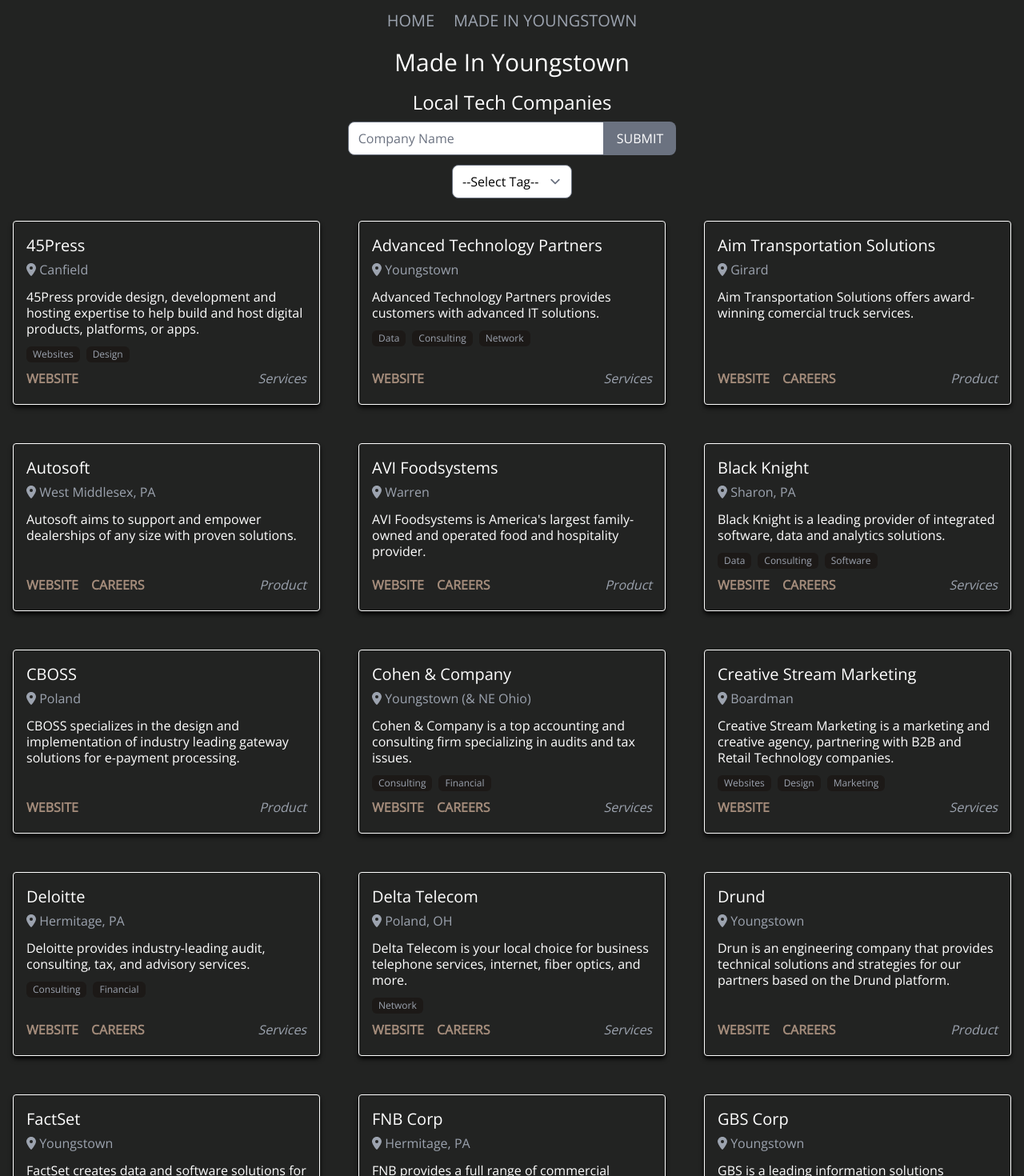
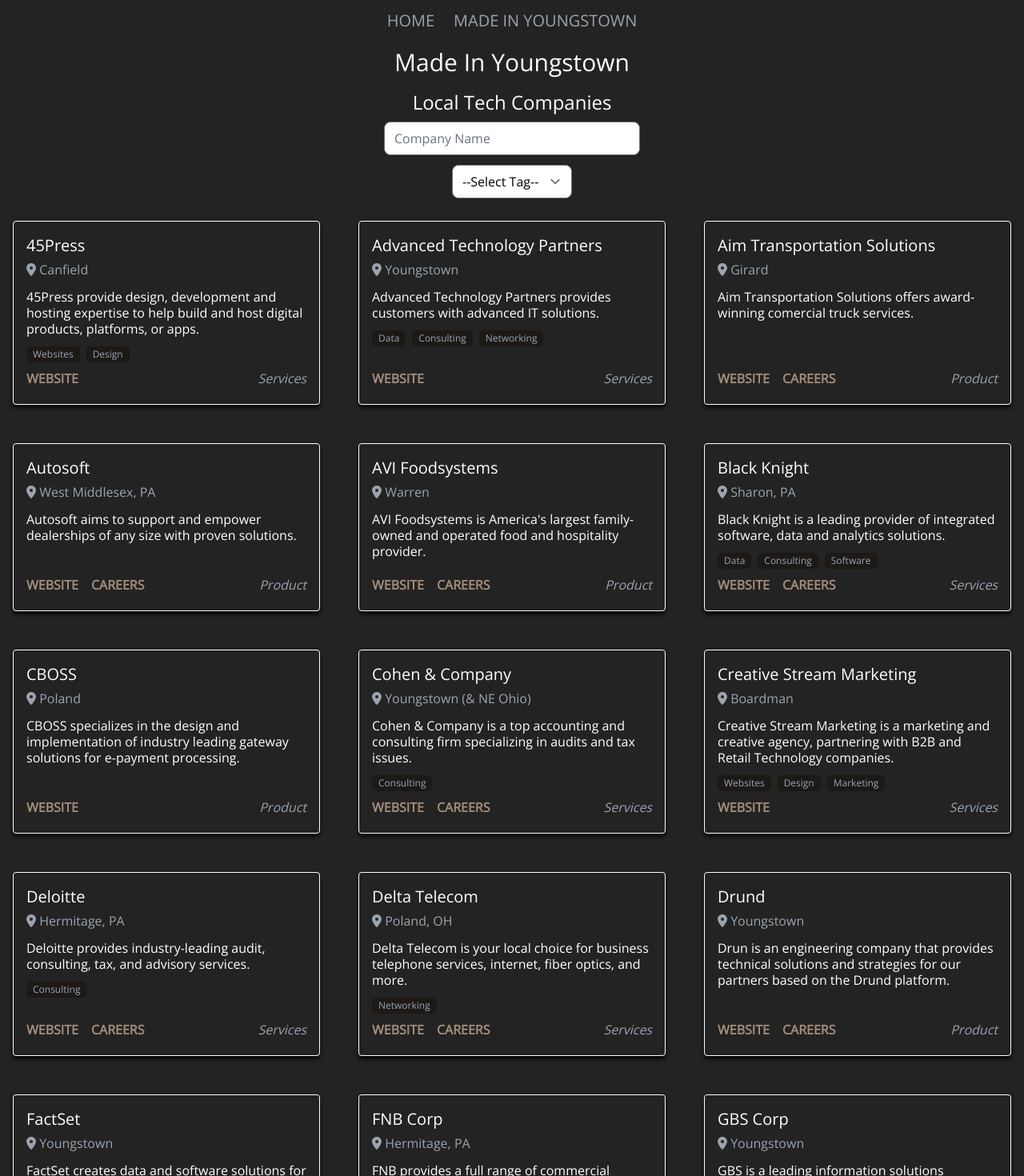
Before and after one commit to codeyoungstown/next-codeyoungstown.com, a Next.js app: page /made-in-youngstown in a window 1280 px wide. Shown: the top 1470 px of the page at 80% size. Built offline with nearby package versions, Linux system fonts and the light colour scheme.

Commit message:
Adjustments
- removed submit button
- alphabetized the tags
- changed no results to p
- removed financial tag
- added podcast link

```diff
--- a/components/Companies.tsx
+++ b/components/Companies.tsx
@@ -11,9 +11,6 @@ export default function Companies() {
   const [select, setSelect] = useState("");
   const handleSearch = (e) => {
     setSearch(e.target.value);
-  };
-  const handleSubmit = (e) => {
-    e.preventDefault();
   };
   const handleSelect = (e) => {
     setSelect(e.target.value);
@@ -32,11 +29,7 @@ export default function Companies() {
 
   return (
     <div className="w-full">
-      <Search
-        handleSearch={handleSearch}
-        handleSubmit={handleSubmit}
-        placeHolder="Company Name"
-      />
+      <Search handleSearch={handleSearch} placeHolder="Company Name" />
       <SelectTags onChange={handleSelect} />
       <div className="flex flex-col w-full sm:grid sm:grid-cols-2 sm:gap-4 sm:content-start lg:grid-cols-3">
         {filteredCompanies.length ? (
@@ -120,14 +113,13 @@ const SelectTags = ({ onChange }) => {
       onChange={onChange}
     >
       <option value="">--Select Tag--</option>
+      <option value="Consulting">Consulting</option>
+      <option value="Design">Design</option>
+      <option value="Marketing">Marketing</option>
+      <option value="Networking">Networking</option>
+      <option value="SEO">SEO</option>
+      <option value="Software">Software</option>
       <option value="Websites">Websites</option>
-      <option value="Design">Design</option>
-      <option value="Network">Network</option>
-      <option value="SEO">SEO</option>
-      <option value="Marketing">Marketing</option>
-      <option value="Consulting">Consulting</option>
-      <option value="Software">Software</option>
-      <option value="Financial">Financial</option>
     </select>
   );
 };
@@ -135,7 +127,7 @@ const SelectTags = ({ onChange }) => {
 const NoResult = () => {
   return (
     <div className="col-span-full p-5">
-      <h4 className="text-center text-2xl">No Results Found</h4>
+      <p className="text-center text-2xl">No Results Found</p>
     </div>
   );
 };
--- a/components/Search.tsx
+++ b/components/Search.tsx
@@ -1,5 +1,15 @@
-export default function Search({ handleSearch, handleSubmit, placeHolder }) {
-  return (
+interface SearchProps {
+  handleSearch: any;
+  handleSubmit?: any;
+  placeHolder: string;
+}
+
+export default function Search({
+  handleSearch,
+  handleSubmit,
+  placeHolder,
+}: SearchProps) {
+  return handleSubmit ? (
     <div className="flex">
       <form onSubmit={handleSubmit} className="flex justify-center w-full mx-4">
         <input
@@ -8,12 +18,23 @@ export default function Search({ handleSearch, handleSubmit, placeHolder }) {
           placeholder={placeHolder}
           onChange={handleSearch}
         />
+      </form>
       <button
         type="submit"
         className="bg-gray-500 hover:bg-gray-400 px-4 rounded-r-lg h-full"
       >
         SUBMIT
       </button>
+    </div>
+  ) : (
+    <div className="flex">
+      <form onSubmit={handleSubmit} className="flex justify-center w-full mx-4">
+        <input
+          className="text-black rounded-lg w-full sm:w-80"
+          type="search"
+          placeholder={placeHolder}
+          onChange={handleSearch}
+        />
       </form>
     </div>
   );
--- a/data/companies.ts
+++ b/data/companies.ts
@@ -14,7 +14,7 @@ export const companies = [
     website: "https://www.atpohio.com/",
     careers: "",
     desc: "Advanced Technology Partners provides customers with advanced IT solutions.",
-    tags: ["Data", "Consulting", "Network"],
+    tags: ["Data", "Consulting", "Networking"],
     servicesOrProduct: "Services",
   },
   {
@@ -64,7 +64,7 @@ export const companies = [
     website: "https://cohenandcompany.com/",
     careers: "https://www.cohencpa.jobs/",
     desc: "Cohen & Company is a top accounting and consulting firm specializing in audits and tax issues.",
-    tags: ["Consulting", "Financial"],
+    tags: ["Consulting"],
     servicesOrProduct: "Services",
   },
   {
@@ -82,7 +82,7 @@ export const companies = [
     website: "https://www2.deloitte.com/us/en.html",
     careers: "https://www2.deloitte.com/us/en/careers/careers.html",
     desc: "Deloitte provides industry-leading audit, consulting, tax, and advisory services.",
-    tags: ["Consulting", "Financial"],
+    tags: ["Consulting"],
     servicesOrProduct: "Services",
   },
   {
@@ -91,7 +91,7 @@ export const companies = [
     website: "https://deltatelecomohio.com",
     careers: "330.757.8276 fax",
     desc: "Delta Telecom is your local choice for business telephone services, internet, fiber optics, and more.",
-    tags: ["Network"],
+    tags: ["Networking"],
     servicesOrProduct: "Services",
   },
   {
@@ -117,8 +117,7 @@ export const companies = [
     website: "https://www.fnb-online.com/",
     careers: "https://fnbcorp.wd1.myworkdayjobs.com/FNBCORP",
     desc: "FNB provides a full range of commercial banking, consumer banking and wealth management services.",
-    tags: ["Financial"],
-    servicesOrProduct: "Services",
+    servicesOrProduct: "Product",
   },
   {
     name: "GBS Corp",
@@ -159,7 +158,7 @@ export const companies = [
     website: "https://www.involta.com/",
     careers: "https://www.involta.com/careers",
     desc: "Involta offers cloud solutions, infrastructure, consulting and data centers.",
-    tags: ["Data", "Network", "Consulting"],
+    tags: ["Data", "Networking", "Consulting"],
     servicesOrProduct: "Services",
   },
   {
--- a/data/socials.ts
+++ b/data/socials.ts
@@ -47,8 +47,8 @@ export const socials = [
     icon: faMeetup,
   },
   {
-    name: "Overcast",
-    link: "https://overcast.fm/itunes1491969032/code-youngstown-podcast",
+    name: "Podcast",
+    link: "https://podcasts.apple.com/us/podcast/code-youngstown-podcast/id1491969032",
     icon: faPodcast,
   },
   {
```
Lines whose indentation alone changed are shown as unchanged.
